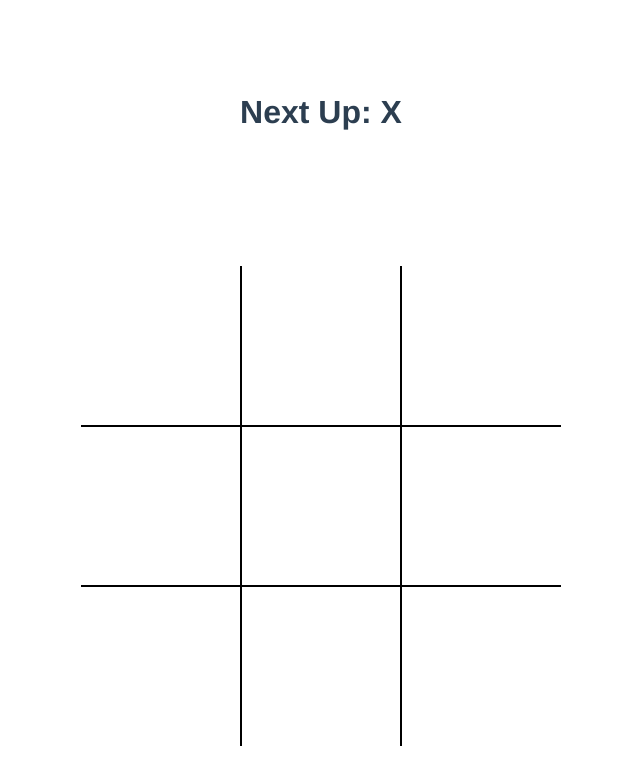
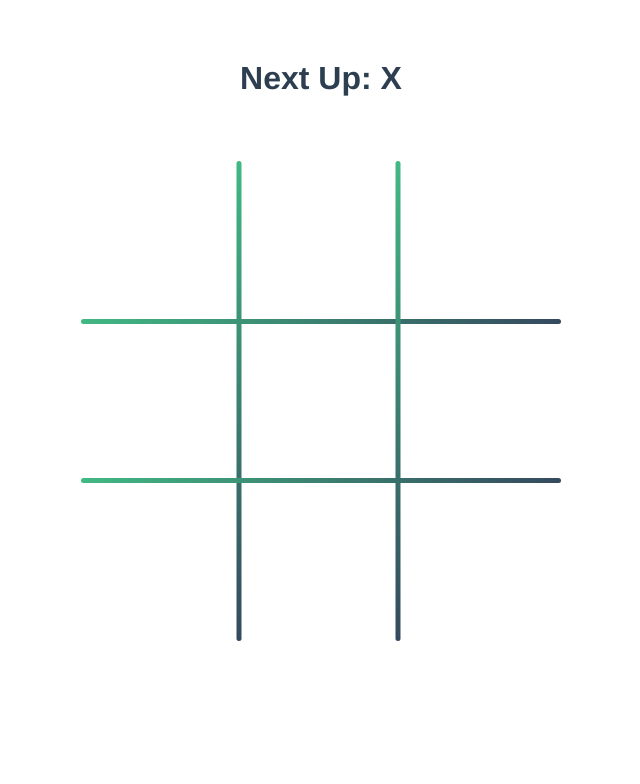
Before and after one commit to Roninii/vue3-tic-tac-toe, a Vue app: page / in a window 1280 px wide. Shown: the top 784 px of the page, without its empty margins (319-959 px from the left). Built offline with nearby package versions, Linux system fonts and the light colour scheme.

Commit message:
add board styling

```diff
--- a/src/App.vue
+++ b/src/App.vue
@@ -18,8 +18,9 @@ export default defineComponent({
 
 <style scoped>
 .container {
-    min-height: 90vh;
     display: grid;
     place-items: center;
+    gap: 4rem;
+    position: relative;
 }
 </style>
--- a/src/components/Board.vue
+++ b/src/components/Board.vue
@@ -1,8 +1,10 @@
 <template>
 <h1 v-if='calculateWinner'>Winner: {{ calculateWinner }}</h1>
 <h1 v-else>Next Up: {{ playerValue }}</h1>
-<span ref='boardRef'></span>
+<span ref='boardRef' class='confetti-origin'></span>
 <div class='board'>
+<span class='vertical-line-1'></span>
+<span class='vertical-line-2'></span>
   <Square
     v-for='(square, i) in board'
     :key='`square-${i}`'
@@ -97,8 +99,53 @@ function fireConfetti(boardRef) {
 
 <style scoped>
 .board {
+    position: relative;
     display: grid;
     grid-template-columns: repeat(3, 1fr);
     grid-template-rows: repeat(3, 1fr);
 }
+
+.board::before, .board::after {
+    background: linear-gradient(to right,  #41b883, #35495e)
+}
+.vertical-line-1, .vertical-line-2 {
+    background: linear-gradient(to right,  #41b883, #35495e)
+}
+
+.board::before, .board::after {
+    content: '';
+    width: 100%;
+    height: 5px;
+    position: absolute;
+    border-radius: 1rem;
+}
+.board::before {
+    top: 33%;
+}
+.board::after {
+    top: 66%;
+}
+
+.confetti-origin {
+    position: absolute;
+}
+
+.vertical-line-1, .vertical-line-2 {
+    position: absolute;
+    width: 100%;
+    height: 5px;
+    top: 50%;
+    border-radius: 1rem;
+    transform: translate(-50%, -50%) rotate(90deg);
+}
+
+.vertical-line-1 {
+    left: 33%;
+}
+
+.vertical-line-2 {
+    left: 66%;
+}
+
+
 </style>
--- a/src/components/Square.vue
+++ b/src/components/Square.vue
@@ -21,14 +21,22 @@ export default defineComponent({
 
 <style scoped>
 .square {
-    border: 0.1rem solid #000;
+    border: none;
     width: 10rem;
     height: 10rem;
     background: none;
+    color: inherit;
+    font-size: 3rem;
+    font-weight: 700;
 }
 
 .square:hover {
     cursor: pointer;
+}
+
+.square:focus {
+    outline: none;
+    box-shadow: inset 0 0 5px #3a3a3a;
 }
 
 .square:first-child,
```
